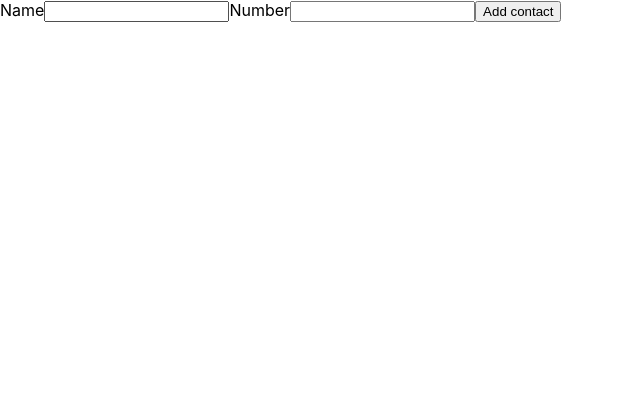
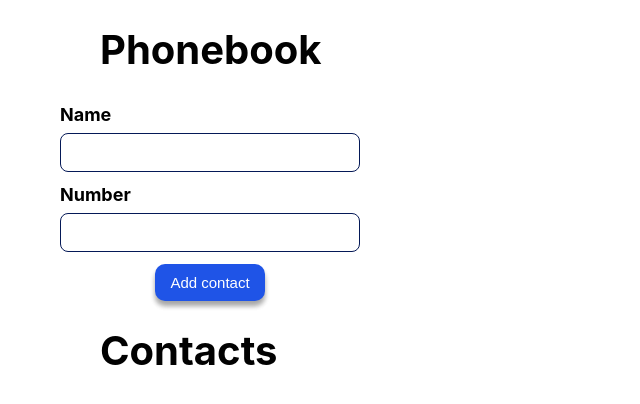
Before and after one commit to Yuliia-Zinchuk/goit-react-hw-02-phonebook, a React (Create React App) app: page / in a window 1280 px wide. Shown: the top 404 px of the page, without its empty margins (0-640 px from the left). Built offline with nearby package versions, Linux system fonts and the light colour scheme.

Commit message:
add styles

```diff
--- a/src/components/App.jsx
+++ b/src/components/App.jsx
@@ -2,6 +2,7 @@ import { Component } from 'react';
 import { nanoid } from 'nanoid';
 import { ContactsForm } from './ContactsForm/ContactsForm';
 import { ContactsList } from './ContactsList/ContactsList';
+import { Section } from './Section/Section';
 
 export class App extends Component {
   state = {
@@ -33,7 +34,9 @@ export class App extends Component {
 
     return (
       <>
-        <ContactsForm onSubmit={this.onAddTaco} />
+        <Section title="Phonebook">
+          <ContactsForm onSubmit={this.onAddTaco} />
+        </Section>
         {/* <ContactsList */}
         {/* {contacts.map(contact => {
           return (
@@ -44,9 +47,9 @@ export class App extends Component {
             </span>
           );
         })} */}
-        <ul>
-          <ContactsList contacts={contacts} />
-        </ul>
+        <Section title="Contacts">
+          {contacts && <ContactsList contacts={contacts} />}
+        </Section>
       </>
     );
   }
--- a/src/components/ContactsForm/ContactsForm.jsx
+++ b/src/components/ContactsForm/ContactsForm.jsx
@@ -1,6 +1,6 @@
 import PropTypes from 'prop-types';
 import React, { Component } from 'react';
-// import s from './TacoForm.module.scss';
+import css from './ContactsForm.module.css';
 
 // const INITIAL_FORM_DATA = {
 //     name: '',
@@ -38,14 +38,15 @@ export class ContactsForm extends Component {
 
   render() {
     return (
-      <form onSubmit={this.handleSubmit}>
-        <label>
+      <form className={css.form} onSubmit={this.handleSubmit}>
+        <label className={css.inputForm}>
           <span>Name</span>
           <input
+            className={css.input}
             onChange={this.handleChange}
             type="text"
             name="name"
-            // value={this.state.price}
+            value={this.state.name}
             pattern="^[a-zA-Zа-яА-Я]+(([' -][a-zA-Zа-яА-Я ])?[a-zA-Zа-яА-Я]*)*$"
             title="Name may contain only letters, apostrophe, dash and spaces. For example Adrian, Jacob Mercer, Charles de Batz de Castelmore d'Artagnan"
             required
@@ -53,20 +54,23 @@ export class ContactsForm extends Component {
           />
         </label>
 
-        <label>
+        <label className={css.inputForm}>
           <span>Number</span>
           <input
+            className={css.input}
             onChange={this.handleChange}
             type="tel"
             name="number"
             pattern="\+?\d{1,4}?[-.\s]?\(?\d{1,3}?\)?[-.\s]?\d{1,4}[-.\s]?\d{1,4}[-.\s]?\d{1,9}"
             title="Phone number must be digits and can contain spaces, dashes, parentheses and can start with +"
             required
-            // value={name}
+            value={this.state.number}
           />
         </label>
 
-        <button type="submit">Add contact</button>
+        <button className={css.btn} type="submit">
+          Add contact
+        </button>
       </form>
     );
   }
--- /dev/null
+++ b/src/components/ContactsForm/ContactsForm.module.css
@@ -0,0 +1,52 @@
+.form {
+  max-width: 300px;
+  padding-left: 60px;
+  /* margin: 25px auto 30px; */
+  width: 100%;
+}
+.inputForm {
+  display: flex;
+  flex-direction: column;
+  gap: 8px;
+  margin-bottom: 12px;
+}
+span {
+  font-size: 18px;
+  color: black;
+  font-weight: bold;
+  text-transform: capitalize;
+}
+
+.input {
+  border-radius: 8px;
+  border: 1px solid rgb(5, 25, 87);
+  padding: 8px 12px;
+  font-size: 18px;
+}
+
+.btn {
+  display: block;
+  margin-left: auto;
+  margin-right: auto;
+  padding: 10px 15px;
+  font-size: 15px;
+  cursor: pointer;
+  text-align: center;
+  text-decoration: none;
+  outline: none;
+  color: #fff;
+  background-color: #1f54e7;
+  border: none;
+  border-radius: 10px;
+  box-shadow: 0 5px 5px 0 rgba(0, 0, 0, 0.2), 0 5px 5px 0 rgba(0, 0, 0, 0.19);
+}
+
+.btn:hover {
+  background-color: #0b1baa;
+}
+
+.btn:active {
+  background-color: #0b1baa;
+  box-shadow: 0 5px #666;
+  transform: translateY(4px);
+}
--- a/src/components/ContactsList/ContactsList.jsx
+++ b/src/components/ContactsList/ContactsList.jsx
@@ -7,11 +7,11 @@
 // ];
 
 import { ContactsListItem } from './ContactsListItem';
-//import css from './FriendList.module.css';
+import css from './ContactsList.module.css';
 export const ContactsList = ({ contacts }) => {
   return (
     <>
-      <ul>
+      <ul className={css.contacts_list}>
         <ContactsListItem contacts={contacts} />
       </ul>
     </>
--- /dev/null
+++ b/src/components/ContactsList/ContactsList.module.css
@@ -0,0 +1,5 @@
+.contacts_list {
+  padding-left: 100px;
+  font-weight: 400;
+  font-size: 20px;
+}
--- a/src/components/ContactsList/ContactsListItem.jsx
+++ b/src/components/ContactsList/ContactsListItem.jsx
@@ -1,14 +1,12 @@
 import PropTypes from 'prop-types';
-//import css from './FriendList.module.css';
+//import css from './ContactsList.module.css';
 
 export const ContactsListItem = ({ contacts }) => {
   return contacts.map(({ id, name, number }) => (
     <li key={id}>
       <p>
-        {name} {number}
+        {name}: {number}
       </p>
-
-      {/* <p>{number}</p> */}
     </li>
   ));
 };
--- /dev/null
+++ b/src/components/Section/Section.jsx
@@ -0,0 +1,17 @@
+import PropTypes from 'prop-types';
+import css from './Section.module.css';
+export const Section = ({ title, children }) => {
+  return (
+    <>
+      <section className={css.Section}>
+        <h1 className={css.title}>{title}</h1>
+        {children}
+      </section>
+    </>
+  );
+};
+
+Section.propTypes = {
+  title: PropTypes.string.isRequired,
+  children: PropTypes.node.isRequired,
+};
--- /dev/null
+++ b/src/components/Section/Section.module.css
@@ -0,0 +1,13 @@
+.section {
+  /* max-width: 300px; */
+  /* padding: 15px; */
+  margin: 25px auto 30px;
+}
+.title {
+  margin: 25px auto 30px;
+  /* margin-left: auto;
+  margin-right: auto; */
+  padding-left: 100px;
+  font-size: 40px;
+  color: #010101;
+}
```
